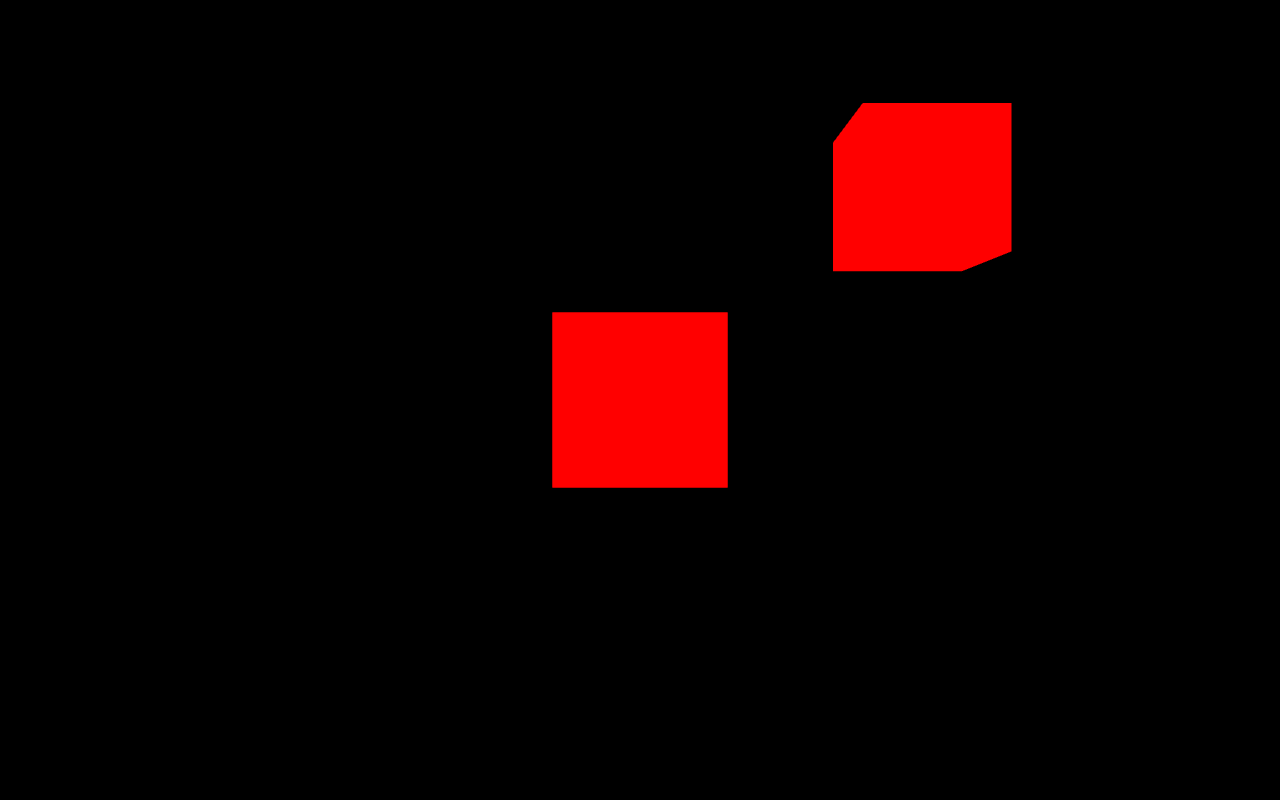
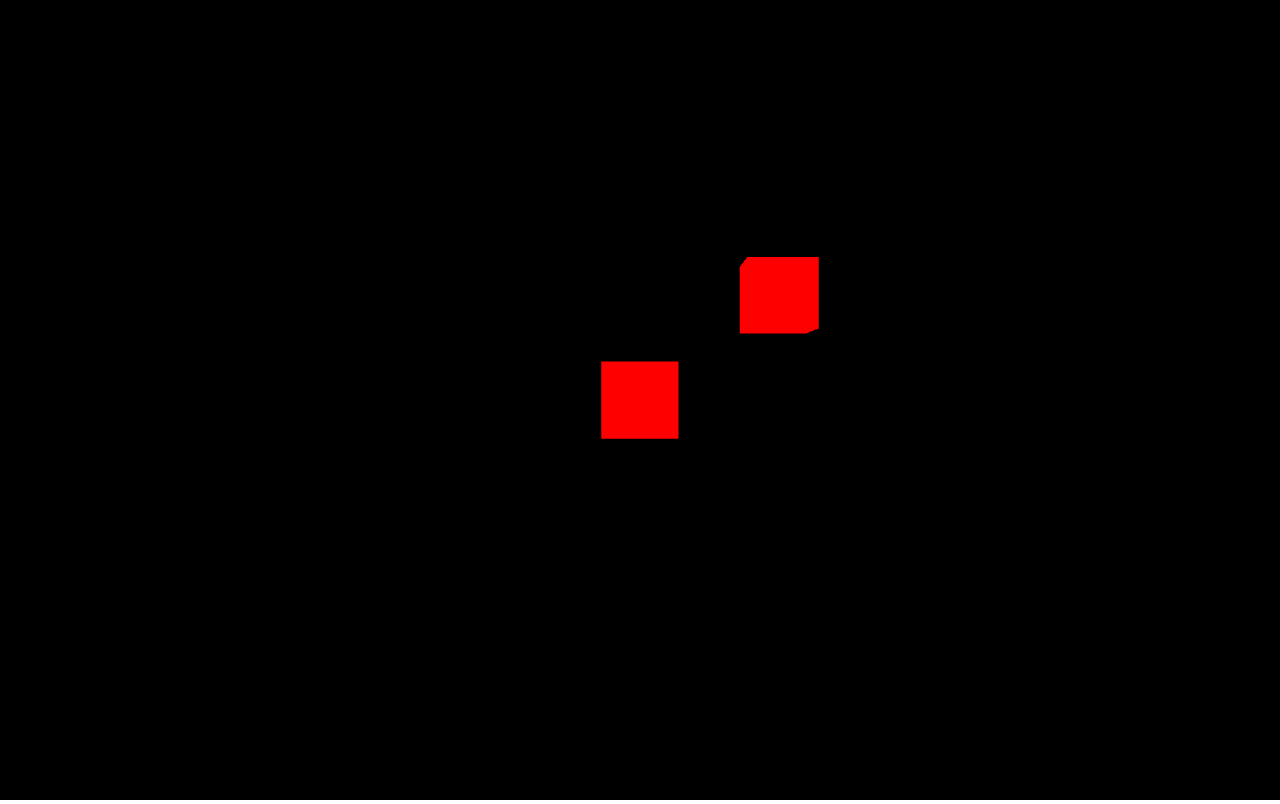
Before and after one commit to zuosiliang/mini-engine, a website built with Vite: page index.html in a window 1280 px wide. Built offline with nearby package versions, Linux system fonts and the light colour scheme.

Commit message:
feat: implement camera class

```diff
--- a/index.html
+++ b/index.html
@@ -14,6 +14,6 @@
   </head>
   <body>
     <canvas id="glCanvas"></canvas>
-    <script type="module" src="/src/main.js"></script>
+    <script type="module" src="/src/main.ts"></script>
   </body>
 </html>
--- a/src/Box.ts
+++ b/src/Box.ts
@@ -1,35 +1,31 @@
 import { mat4, vec3, quat } from "gl-matrix";
 import Renderer from "./Renderer";
+import Object3D from "./Object3D";
 
-class Box {
+class Box extends Object3D {
   buffers:
     | { position: WebGLBuffer | null; indices: WebGLBuffer | null }
     | undefined;
   renderer: Renderer;
-  position: vec3;
-  scale: vec3;
-  rotation: quat;
-  constructor() {
+  constructor(position: vec3, rotation: vec3, scale: quat) {
+    super(position, rotation, scale);
     this.renderer = window.renderer;
-    this.position = vec3.create();
-    this.scale = vec3.fromValues(1, 1, 1);
-    this.rotation = quat.create();
     this.initBuffers();
   }
 
-  SetPosition(x: number, y: number, z: number) {
+  setPosition(x: number, y: number, z: number) {
     vec3.set(this.position, x, y, z);
   }
 
-  RotateX(rad: number) {
+  rotateX(rad: number) {
     quat.rotateX(this.rotation, this.rotation, rad);
   }
 
-  RotateY(rad: number) {
+  rotateY(rad: number) {
     quat.rotateY(this.rotation, this.rotation, rad);
   }
 
-  Scale(x: number, y: number, z: number) {
+  setScale(x: number, y: number, z: number) {
     vec3.set(this.scale, x, y, z);
   }
 
@@ -157,15 +153,16 @@ class Box {
   }
 
   render() {
-    const { gl, canvas } = this.renderer;
+    const { gl, camera } = this.renderer;
 
     // Vertex shader program
     const vsSource = `
             attribute vec4 aVertexPosition;
-            uniform mat4 uModelViewMatrix;
+            uniform mat4 uModelMatrix;
+            uniform mat4 uViewMatrix;
             uniform mat4 uProjectionMatrix;
             void main(void) {
-                gl_Position = uProjectionMatrix * uModelViewMatrix * aVertexPosition;
+                gl_Position = uProjectionMatrix * uViewMatrix * uModelMatrix * aVertexPosition;
             }
         `;
 
@@ -191,22 +188,10 @@ class Box {
           shaderProgram,
           "uProjectionMatrix",
         ),
-        modelViewMatrix: gl.getUniformLocation(
-          shaderProgram,
-          "uModelViewMatrix",
-        ),
+        viewMatrix: gl.getUniformLocation(shaderProgram, "uViewMatrix"),
+        modelMatrix: gl.getUniformLocation(shaderProgram, "uModelMatrix"),
       },
     };
-
-    // Camera position and orientation
-    const cameraPosition = vec3.fromValues(0, 0, 6);
-    const cameraTarget = vec3.fromValues(0, 0, 0);
-    const upVector = vec3.fromValues(0, 1, 0);
-
-    const fieldOfView = (45 * Math.PI) / 180;
-    const aspect = canvas.clientWidth / canvas.clientHeight;
-    const zNear = 0.1;
-    const zFar = 100.0;
 
     // Initialize the model matrix and apply transformations
     const modelMatrix = mat4.create();
@@ -216,18 +201,6 @@ class Box {
       this.position,
       this.scale,
     );
-
-    // Initialize the projection matrix
-    const projectionMatrix = mat4.create();
-    mat4.perspective(projectionMatrix, fieldOfView, aspect, zNear, zFar);
-
-    // Create the view matrix using lookAt
-    const viewMatrix = mat4.create();
-    mat4.lookAt(viewMatrix, cameraPosition, cameraTarget, upVector);
-
-    // Combine the model matrix with the view matrix to create the model-view matrix
-    const modelViewMatrix = mat4.create();
-    mat4.multiply(modelViewMatrix, viewMatrix, modelMatrix);
 
     if (!this.buffers) {
       throw new Error("buffers went wrong");
@@ -257,12 +230,17 @@ class Box {
     gl.uniformMatrix4fv(
       programInfo.uniformLocations.projectionMatrix,
       false,
-      projectionMatrix,
+      camera.projectionMatrix,
     );
     gl.uniformMatrix4fv(
-      programInfo.uniformLocations.modelViewMatrix,
+      programInfo.uniformLocations.viewMatrix,
       false,
-      modelViewMatrix,
+      camera.viewMatrix,
+    );
+    gl.uniformMatrix4fv(
+      programInfo.uniformLocations.modelMatrix,
+      false,
+      modelMatrix,
     );
 
     {
--- /dev/null
+++ b/src/Camera.ts
@@ -0,0 +1,55 @@
+import { mat4, vec3 } from "gl-matrix";
+
+class Camera {
+  fov: number;
+  aspect: number;
+  near: number;
+  far: number;
+  position: vec3;
+  target: vec3;
+  up: vec3;
+  projectionMatrix!: mat4;
+  viewMatrix!: mat4;
+
+  constructor(
+    fov: number,
+    aspect: number,
+    near: number,
+    far: number,
+    position?: vec3,
+    target?: vec3,
+    up?: vec3,
+  ) {
+    this.fov = fov;
+    this.aspect = aspect;
+    this.near = near;
+    this.far = far;
+    this.position = position ?? vec3.fromValues(0, 0, 6);
+    this.target = target ?? vec3.fromValues(0, 0, 0);
+    this.up = up ?? vec3.fromValues(0, 1, 0);
+    this.updateMatrix();
+  }
+  setPosition(x: number, y: number, z: number) {
+    vec3.set(this.position, x, y, z);
+  }
+
+  updateMatrix() {
+    // Initialize the projection matrix
+    const projectionMatrix = mat4.create();
+    mat4.perspective(
+      projectionMatrix,
+      this.fov,
+      this.aspect,
+      this.near,
+      this.far,
+    );
+    this.projectionMatrix = projectionMatrix;
+
+    // Create the view matrix using lookAt
+    const viewMatrix = mat4.create();
+    mat4.lookAt(viewMatrix, this.position, this.target, this.up);
+    this.viewMatrix = viewMatrix;
+  }
+}
+
+export default Camera;
--- a/src/Main.js
+++ /dev/null
@@ -1,21 +0,0 @@
-import Renderer from "./Renderer";
-import Box from "./Box";
-
-const main = () => {
-  const renderer = new Renderer(document.getElementById("glCanvas"));
-  const { world } = renderer;
-  const box = new Box();
-  box.SetPosition(0, 0, -6);
-  box.RotateX(-Math.PI * 2);
-  box.Scale(1, 1, 1);
-  const box2 = new Box();
-  box2.SetPosition(4, 3, -8);
-  box2.RotateX(-Math.PI * 2);
-  box2.Scale(1, 1, 1);
-  world.add(box);
-  world.add(box2);
-
-  renderer.render();
-};
-
-window.onload = main;
--- /dev/null
+++ b/src/Main.ts
@@ -0,0 +1,33 @@
+import Camera from "/src/Camera.ts";
+import Renderer from "/src/Renderer.ts";
+import Box from "/src/Box.ts";
+
+const main = () => {
+  const canvasDom = document.getElementById("glCanvas");
+  const renderer = new Renderer(canvasDom);
+  const { world } = renderer;
+  const box = new Box();
+  box.setPosition(0, 0, -6);
+  box.rotateX(-Math.PI * 2);
+  box.setScale(1, 1, 1);
+  const box2 = new Box();
+  box2.setPosition(4, 3, -8);
+  box2.rotateX(-Math.PI * 2);
+  box2.setScale(1, 1, 1);
+
+  const camera = new Camera(
+    (45 * Math.PI) / 180,
+    window.innerWidth / window.innerHeight,
+    0.1,
+    100.0,
+  );
+
+  camera.setPosition(0, 0, 20);
+  camera.updateMatrix();
+  world.add(box);
+  world.add(box2);
+  world.add(camera);
+  renderer.render();
+};
+
+window.onload = main;
--- /dev/null
+++ b/src/Object3D.ts
@@ -0,0 +1,15 @@
+import { vec3, quat } from "gl-matrix";
+
+class Object3D {
+  render() {}
+  position: vec3;
+  rotation: quat;
+  scale: vec3;
+  constructor(position?: vec3, rotation?: vec3, scale?: quat) {
+    this.position = position ?? vec3.create();
+    this.scale = rotation ?? vec3.fromValues(1, 1, 1);
+    this.rotation = scale ?? quat.create();
+  }
+}
+
+export default Object3D;
--- a/src/Renderer.ts
+++ b/src/Renderer.ts
@@ -1,9 +1,11 @@
 import World from "./World";
+import Camera from "./Camera";
 
 class Renderer {
   gl!: WebGL2RenderingContext;
   canvas!: HTMLCanvasElement;
   world: World | undefined;
+  camera: Camera;
 
   constructor(canvas?: HTMLCanvasElement) {
     if (canvas) {
@@ -31,6 +33,17 @@ class Renderer {
 
     window.renderer = this;
     this.world = new World();
+
+    this.camera = new Camera(
+      (45 * Math.PI) / 180,
+      canvas.clientWidth / canvas.clientHeight,
+      0.1,
+      100.0,
+    );
+  }
+
+  updateCamera(newCamera: Camera) {
+    this.camera = newCamera;
   }
 
   render() {
--- a/src/World.ts
+++ b/src/World.ts
@@ -1,16 +1,25 @@
-import Box from "./Box";
+import Object3D from "./Object3D";
+import Camera from "./Camera";
+import Renderer from "./Renderer";
 
 class World {
-  meshes: Box[];
+  objs: Object3D[];
+  renderer: Renderer;
   constructor() {
-    this.meshes = [];
+    this.objs = [];
+    this.renderer = window.renderer;
   }
-  add(mesh: Box) {
-    this.meshes = [...this.meshes, mesh];
+  add(obj: Object3D | Camera) {
+    if (obj instanceof Camera) {
+      this.renderer.updateCamera(obj);
+      return;
+    }
+
+    this.objs = [...this.objs, obj];
   }
   render() {
-    this.meshes.forEach((mesh) => {
-      mesh.render();
+    this.objs.forEach((obj) => {
+      obj.render();
     });
   }
 }
```
